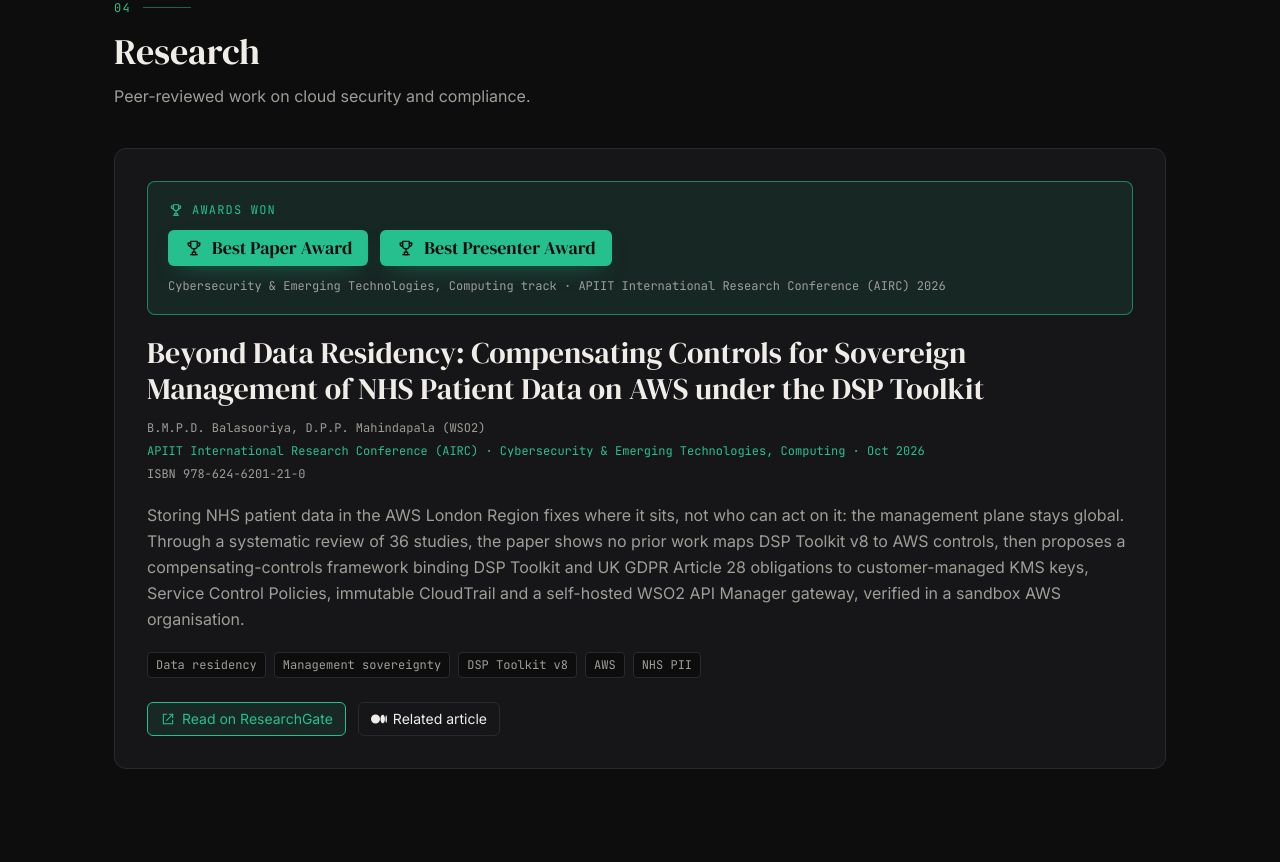
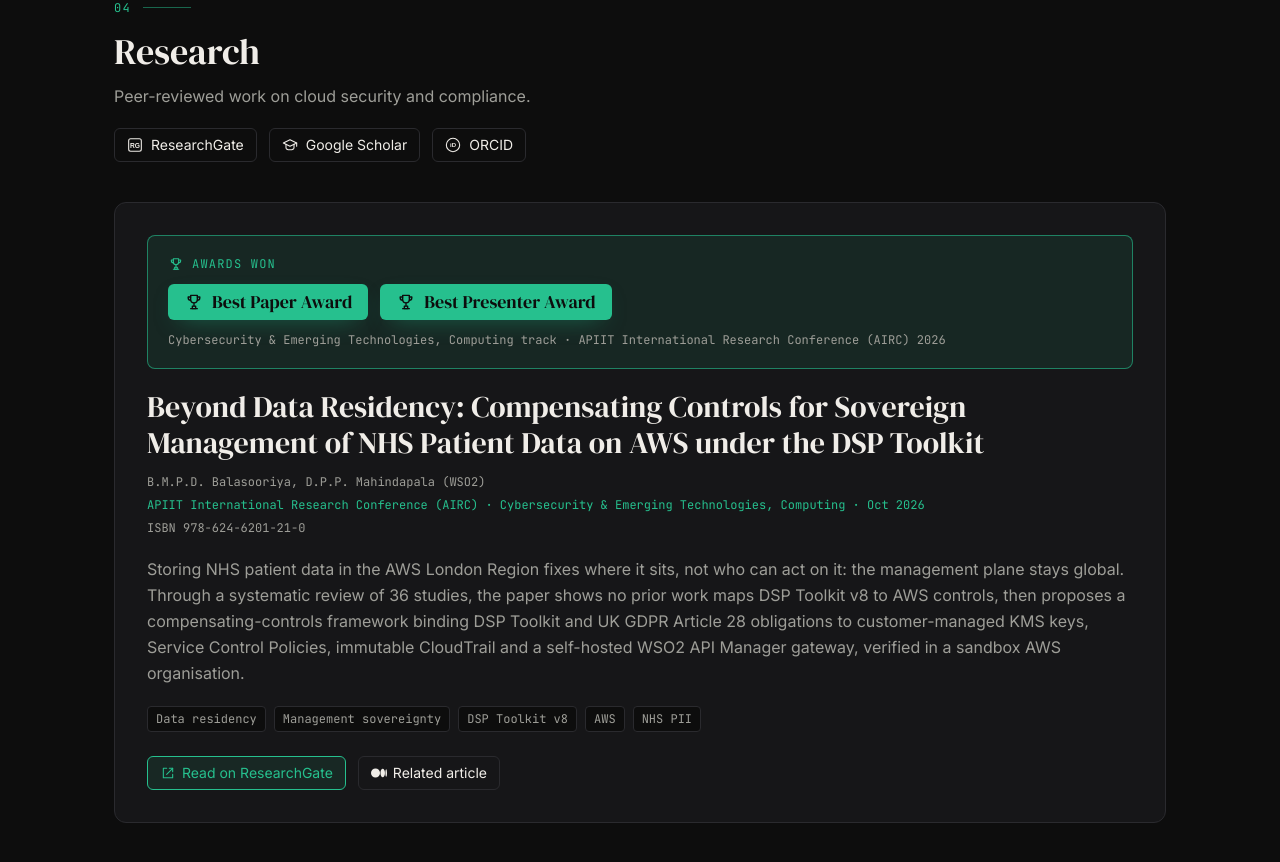
Before and after one commit to pasindubalasooriya/pasindubalasooriya.github.io, a React (Vite) app: page / in a window 1280 px wide. Shown: the part 4920-5782 px from the top of the page. Built offline with nearby package versions, Linux system fonts and the light colour scheme.

Commit message:
Add ResearchGate, Google Scholar and ORCID profile links to Research section

```diff
--- a/src/components/Research.jsx
+++ b/src/components/Research.jsx
@@ -2,13 +2,35 @@
 import SectionHeader from './SectionHeader'
 import { Stagger, StaggerItem } from './Stagger'
 import { research } from '../data/research'
-import { ExternalIcon, MediumIcon, TrophyIcon } from './icons'
+import { profile } from '../lib/profile'
+import { ExternalIcon, MediumIcon, TrophyIcon, ResearchGateIcon, ScholarIcon, OrcidIcon } from './icons'
+
+const researchProfiles = [
+  { label: 'ResearchGate', href: profile.researchgate, Icon: ResearchGateIcon },
+  { label: 'Google Scholar', href: profile.scholar, Icon: ScholarIcon },
+  { label: 'ORCID', href: profile.orcid, Icon: OrcidIcon },
+]
 
 export default function Research() {
   return (
     <Section id="research" className="max-w-content mx-auto px-6 py-24 md:py-32">
       <SectionHeader index="04" title="Research" className="mb-3" />
-      <p className="text-muted mb-10">Peer-reviewed work on cloud security and compliance.</p>
+      <p className="text-muted">Peer-reviewed work on cloud security and compliance.</p>
+
+      <ul className="flex flex-wrap gap-3 mt-5 mb-10 text-sm">
+        {researchProfiles.map(({ label, href, Icon }) => (
+          <li key={label}>
+            <a
+              href={href}
+              target="_blank"
+              rel="noopener noreferrer"
+              className="inline-flex items-center gap-2 rounded-md border border-line px-3 py-1.5 text-text hover:border-accent hover:text-accent transition-colors"
+            >
+              <Icon className="w-4 h-4" /> {label}
+            </a>
+          </li>
+        ))}
+      </ul>
 
       <Stagger className="flex flex-col gap-6">
         {research.map((r) => (
--- a/src/components/icons.jsx
+++ b/src/components/icons.jsx
@@ -97,3 +97,31 @@
     </svg>
   )
 }
+
+export function ResearchGateIcon({ className = 'w-5 h-5' }) {
+  return (
+    <svg className={className} viewBox="0 0 24 24" fill="none" stroke="currentColor" strokeWidth="1.6" aria-hidden="true">
+      <rect x="2.5" y="2.5" width="19" height="19" rx="3" />
+      <text x="12" y="16" textAnchor="middle" fontSize="10" fontWeight="700" fontFamily="Arial, sans-serif" fill="currentColor" stroke="none">RG</text>
+    </svg>
+  )
+}
+
+export function ScholarIcon({ className = 'w-5 h-5' }) {
+  return (
+    <svg className={className} viewBox="0 0 24 24" fill="none" stroke="currentColor" strokeWidth="1.6" strokeLinecap="round" strokeLinejoin="round" aria-hidden="true">
+      <path d="m2 9 10-5 10 5-10 5-10-5Z" />
+      <path d="M6 11v5c0 1.5 2.7 3 6 3s6-1.5 6-3v-5" />
+      <path d="M22 9v5" />
+    </svg>
+  )
+}
+
+export function OrcidIcon({ className = 'w-5 h-5' }) {
+  return (
+    <svg className={className} viewBox="0 0 24 24" fill="none" stroke="currentColor" strokeWidth="1.6" aria-hidden="true">
+      <circle cx="12" cy="12" r="10" />
+      <text x="12" y="15.5" textAnchor="middle" fontSize="9" fontWeight="700" fontFamily="Arial, sans-serif" fill="currentColor" stroke="none">iD</text>
+    </svg>
+  )
+}
```
